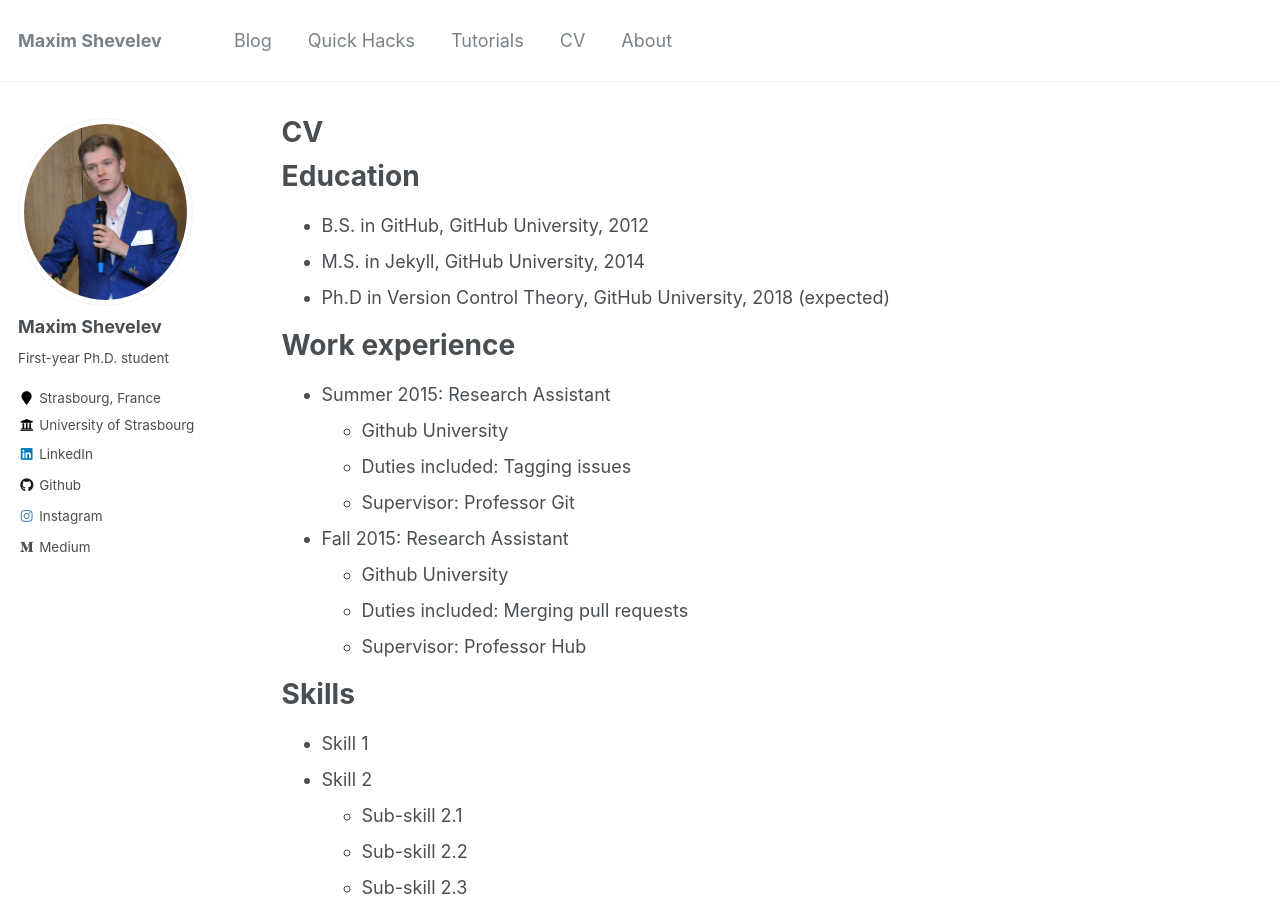
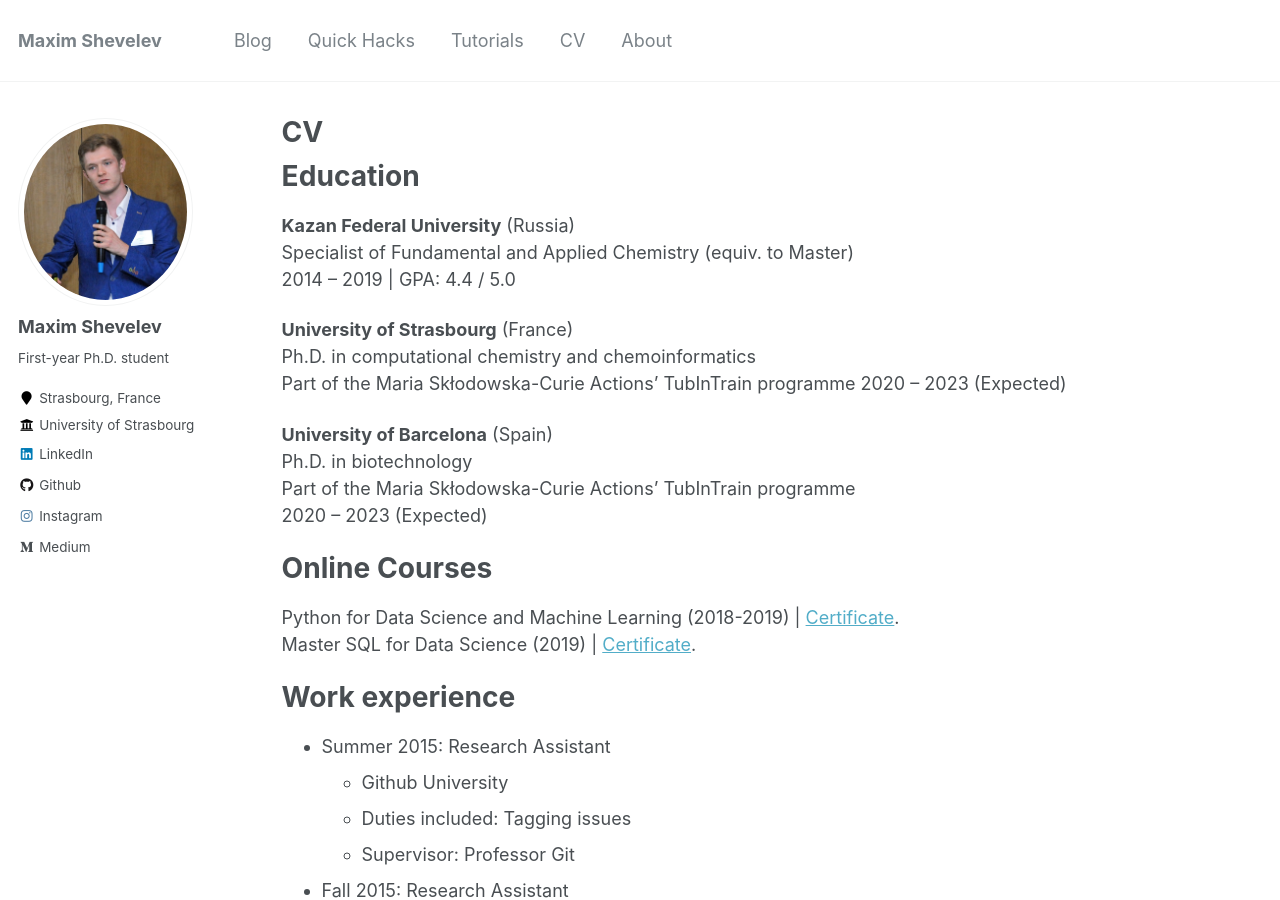
Before and after one commit to mawansui/mawansui.github.io, a Jekyll site: the page built from _pages/cv.md, in a window 1280 px wide and 900 px high. Built offline with Jekyll 4.4.1, drawn with Linux system fonts in a browser that asks for light colours.

Commit message:
cv update

```diff
--- a/_pages/cv.md
+++ b/_pages/cv.md
@@ -11,9 +11,26 @@ redirect_from:
 
 Education
 ======
-* B.S. in GitHub, GitHub University, 2012
-* M.S. in Jekyll, GitHub University, 2014
-* Ph.D in Version Control Theory, GitHub University, 2018 (expected)
+
+**Kazan Federal University** (Russia)
+Specialist of Fundamental and Applied Chemistry (equiv. to Master)
+2014 – 2019 | GPA: 4.4 / 5.0
+
+**University of Strasbourg** (France)
+Ph.D. in computational chemistry and chemoinformatics
+Part of the Maria Skłodowska-Curie Actions’ TubInTrain programme
+2020 – 2023 (Expected)
+
+**University of Barcelona** (Spain)
+Ph.D. in biotechnology
+Part of the Maria Skłodowska-Curie Actions’ TubInTrain programme
+2020 – 2023 (Expected)
+
+Online Courses
+======
+Python for Data Science and Machine Learning (2018-2019) | [Certificate](https://www.udemy.com/certificate/UC-CMMUU55W/).
+Master SQL for Data Science (2019) | [Certificate](https://www.udemy.com/certificate/UC-1TS61ULN/).
+
 
 Work experience
 ======
```
